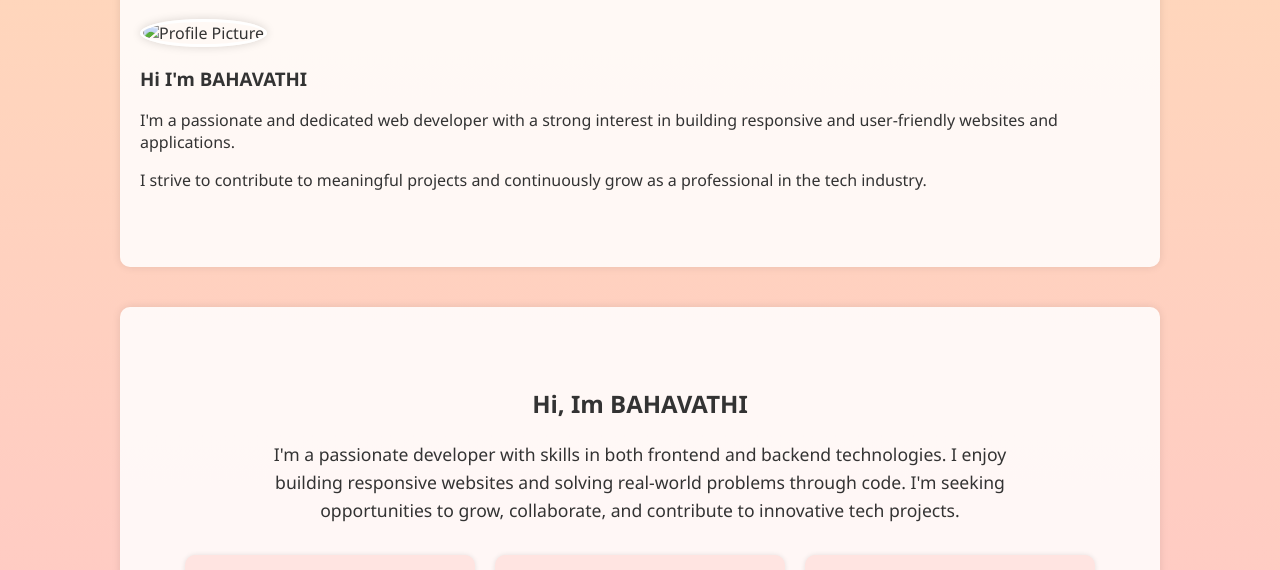
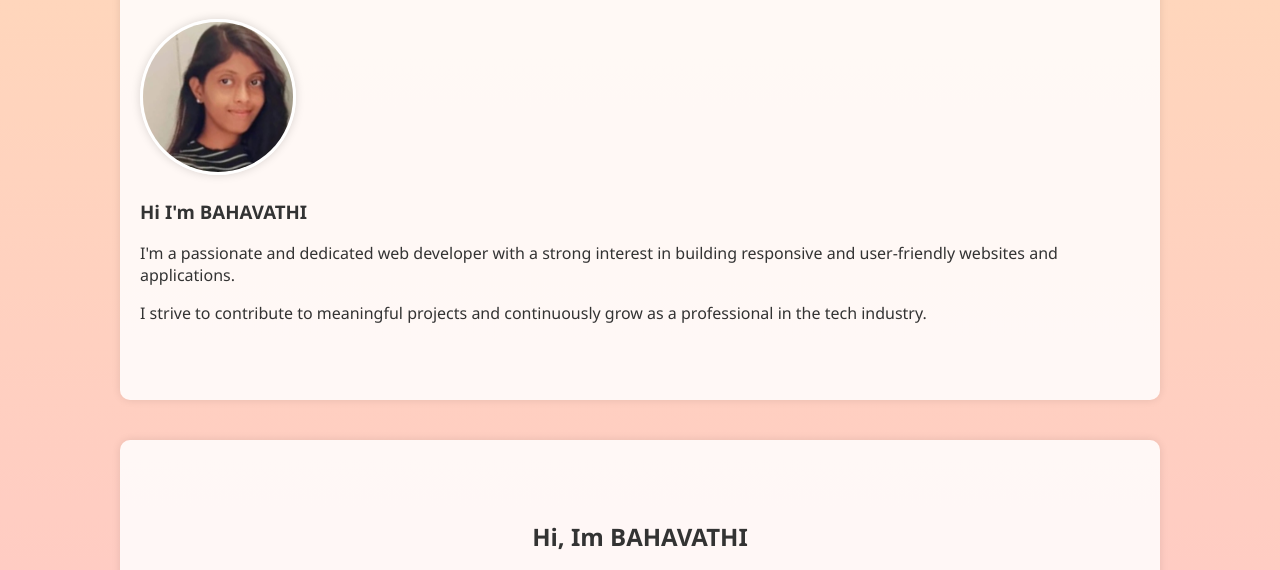
Before and after one commit to bagi2805/Internship-my-portfolio-, a plain HTML site: page index.html in a window 1280 px wide. Shown: the part 230-800 px from the top of the page. Drawn offline with Linux system fonts and the light colour scheme.

Commit message:
Update index.html

```diff
--- a/index.html
+++ b/index.html
@@ -24,7 +24,7 @@
   <!-- Home -->
    <main class="section" id="home">
     <h1>Welcome to my Portfolio</h1>
-    <img src="assets/profile.jpeg" alt="Profile Picture" class="profile-pic">
+    <img src="profile.jpeg" alt="Profile Picture" class="profile-pic">
     <h3>Hi I'm BAHAVATHI</h3>
     <p>I'm a passionate and dedicated web developer with a strong interest in building responsive and user-friendly websites and applications.</p>
     <p>I strive to contribute to meaningful projects and continuously grow as a professional in the tech industry.</p>
```
